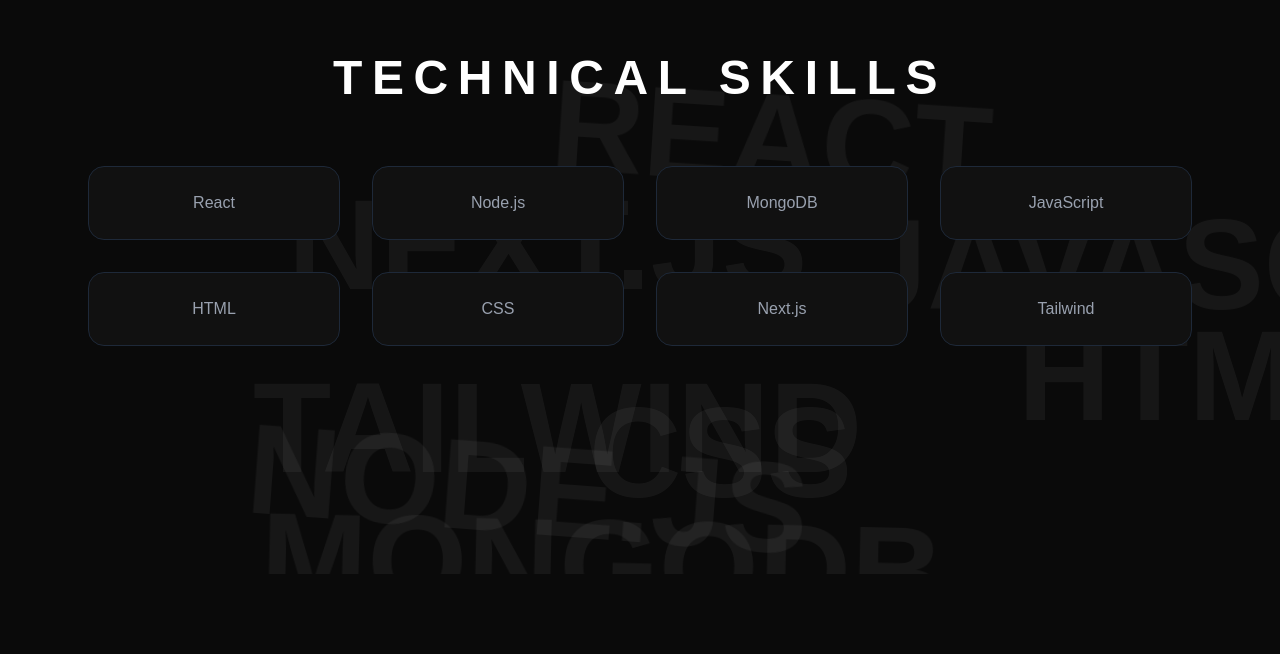
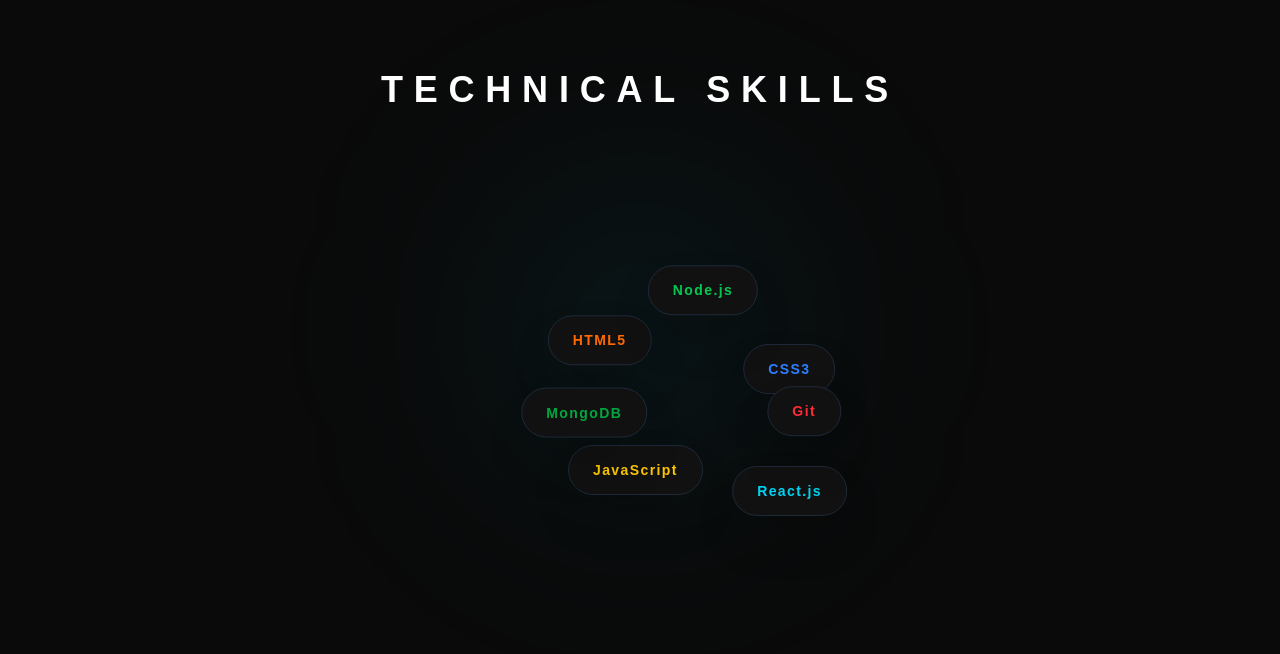
Before and after one commit to aakashlodhi00x-commits/portfolio, a Next.js app: page / in a window 1280 px wide. Shown: the part 826-1480 px from the top of the page. Built offline with nearby package versions, Linux system fonts and the light colour scheme.

Commit message:
Fix: New floating bubble effect for skills

```diff
--- a/src/components/Skills.tsx
+++ b/src/components/Skills.tsx
@@ -1,57 +1,70 @@
 "use client"
 import React from 'react';
+import { motion } from 'framer-motion';
+
+const skills = [
+  { name: 'HTML5', x: -100, y: -60, color: 'text-orange-500' },
+  { name: 'CSS3', x: 100, y: -40, color: 'text-blue-500' },
+  { name: 'JavaScript', x: -80, y: 70, color: 'text-yellow-400' },
+  { name: 'React.js', x: 90, y: 80, color: 'text-cyan-400' },
+  { name: 'Node.js', x: 0, y: -110, color: 'text-green-500' },
+  { name: 'MongoDB', x: -120, y: 0, color: 'text-green-600' },
+  { name: 'Git', x: 120, y: 10, color: 'text-red-500' },
+];
 
 const Skills = () => {
-  const skills = ["React", "Node.js", "MongoDB", "JavaScript", "HTML", "CSS", "Next.js", "Tailwind"];
+  return (
+    <section id="skills" className="py-24 bg-[#0a0a0a] relative min-h-[650px] flex flex-col items-center justify-center overflow-hidden">
+      {/* Title - Adding Padding for Mobile Touch Fix */}
+      <h2 className="text-2xl md:text-4xl font-bold text-white mb-20 z-20 uppercase tracking-[0.3em] px-4 text-center">
+        Technical Skills
+      </h2>
 
-  return (
-    <section id="skills" className="py-20 bg-[#0a0a0a] relative overflow-hidden min-h-[600px]">
+      {/* Background Glow */}
+      <div className="absolute w-72 h-72 bg-cyan-500/10 blur-[120px] rounded-full"></div>
 
-      {/* Balloon Floating Background */}
-      <div className="absolute inset-0 pointer-events-none select-none">
+      {/* Skills Container */}
+      <div className="relative w-full max-w-sm md:max-w-5xl h-[400px] flex items-center justify-center">
         {skills.map((skill, index) => (
-          <div
+          <motion.div
             key={index}
-            className="absolute text-white font-black uppercase opacity-[0.03] md:opacity-[0.05] animate-balloon"
+            animate={{
+              y: [0, -15, 0],
+              x: [0, 8, 0]
+            }}
+            transition={{
+              duration: 4 + index % 2,
+              repeat: Infinity,
+              ease: "easeInOut",
+              delay: index * 0.1
+            }}
+            className="absolute px-4 py-2 md:px-6 md:py-3 bg-[#111] border border-gray-800 rounded-full shadow-2xl z-10 whitespace-nowrap"
             style={{
-              // Initial positions
-              top: `${Math.random() * 80 + 10}%`,
-              left: `${Math.random() * 70 + 10}%`,
-              fontSize: 'clamp(2rem, 10vw, 8rem)',
-              animationDelay: `${index * 2}s`,
-              animationDuration: `${15 + index * 2}s`
+              // Mobile fix: Humne responsive multiplier lagaya hai
+              left: `calc(50% + (var(--x-pos) * ${skill.x}px))`,
+              top: `calc(50% + (var(--y-pos) * ${skill.y}px))`,
+              transform: 'translate(-50%, -50%)'
             }}
           >
-            {skill}
-          </div>
+            <span className={`text-[10px] md:text-sm font-bold tracking-widest ${skill.color}`}>
+              {skill.name}
+            </span>
+          </motion.div>
         ))}
       </div>
 
       <style jsx>{`
-        @keyframes balloon {
-          0% { transform: translate(0, 0) rotate(0deg); }
-          33% { transform: translate(30px, -50px) rotate(5deg); }
-          66% { transform: translate(-20px, -80px) rotate(-5deg); }
-          100% { transform: translate(0, 0) rotate(0deg); }
+        div {
+          --x-pos: 0.6; /* Mobile par skills thodi paas rahengi */
+          --y-pos: 0.6;
         }
-        .animate-balloon {
-          animation: balloon infinite ease-in-out;
+        @media (min-width: 768px) {
+          div {
+            --x-pos: 1; /* Laptop par poori jagah lengi */
+            --y-pos: 1;
+          }
         }
       `}</style>
-
-      <div className="max-w-6xl mx-auto px-6 relative z-10">
-        <h2 className="text-3xl md:text-5xl font-bold text-white mb-16 text-center uppercase tracking-[0.2em]">
-          Technical Skills
-        </h2>
-
-        <div className="grid grid-cols-2 md:grid-cols-4 gap-4 md:gap-8">
-          {skills.map((skill) => (
-            <div key={skill} className="bg-[#111] p-6 rounded-2xl border border-gray-800 text-center hover:border-cyan-500/50 transition-all">
-              <p className="text-gray-400 font-medium">{skill}</p>
-            </div>
-          ))}
-        </div>
-      </div>
     </section>
   );
 };
```
